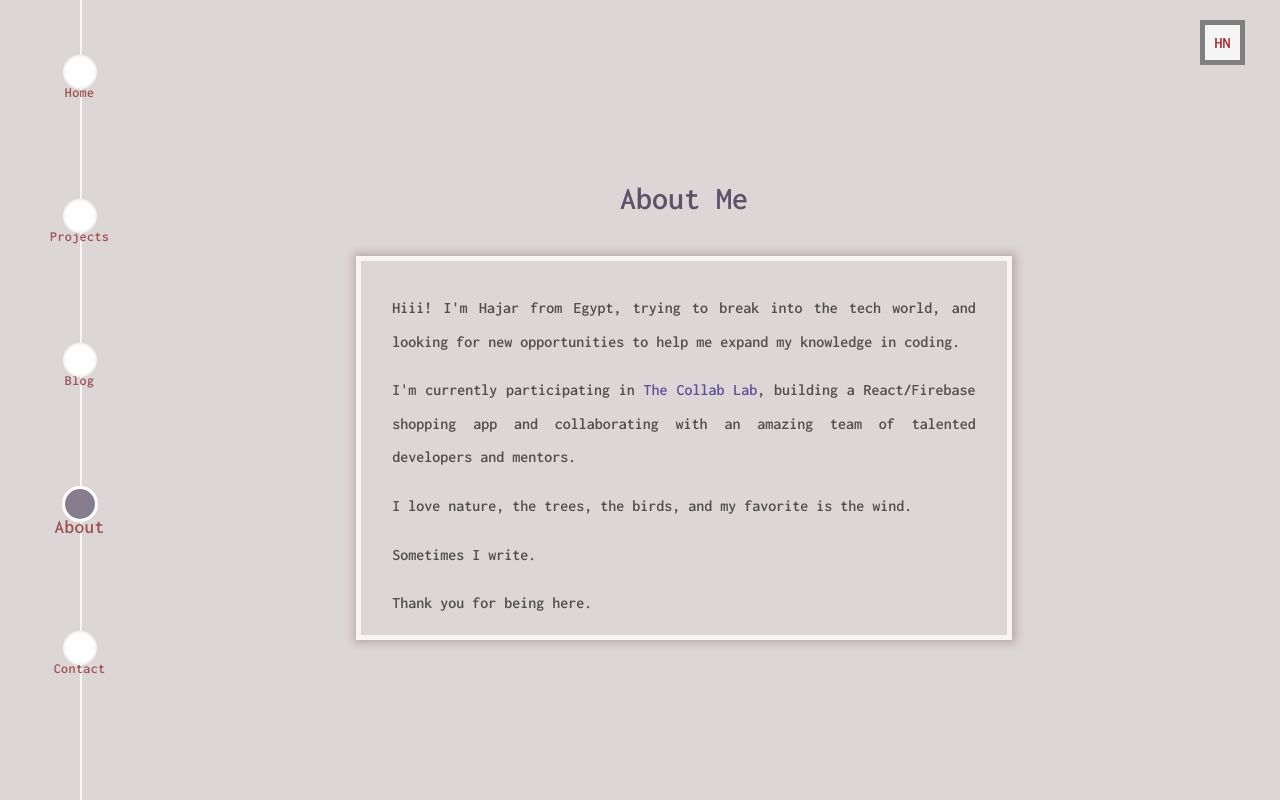
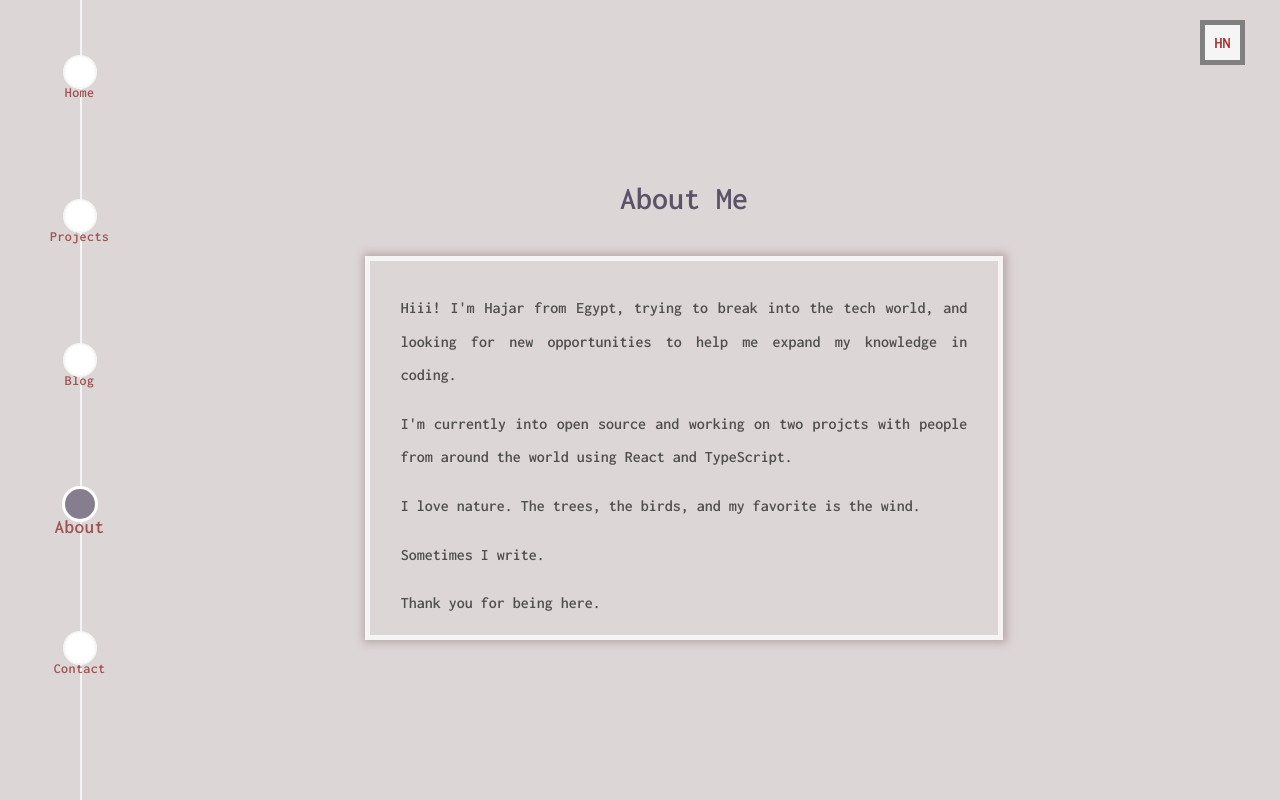
Before and after one commit to hajarNasr/myPortfolio, a Next.js app: page /about in a window 1280 px wide. Built offline with nearby package versions, Linux system fonts and the light colour scheme.

Commit message:
update the about page

```diff
--- a/components/Main.js
+++ b/components/Main.js
@@ -10,7 +10,7 @@ const Main = () => {
           <code aria-label="Hello">{openHello}</code>
           <main className="hello-msg">
             <p>I'm Hajar Nasr,</p>
-            <p>Aspiring web developer.</p>
+            <p>Web Developer.</p>
           </main>
           <code aria-hidden={true}>{closeHello}</code>
         </h1>
--- a/pages/about.js
+++ b/pages/about.js
@@ -15,15 +15,11 @@ const About = () => {
               in coding.
             </span>
             <span>
-              I'm currently participating in{" "}
-              <a target="_blanck" href="https://the-collab-lab.codes/">
-                The Collab Lab
-              </a>
-              , building a React/Firebase shopping app and collaborating with an
-              amazing team of talented developers and mentors.
+              I'm currently into open source and working on two projcts with
+              people from around the world using React and TypeScript.
             </span>
             <span>
-              I love nature, the trees, the birds, and my favorite is the wind.
+              I love nature. The trees, the birds, and my favorite is the wind.
             </span>
             <span>Sometimes I write.</span>
             <span>Thank you for being here.</span>
```
